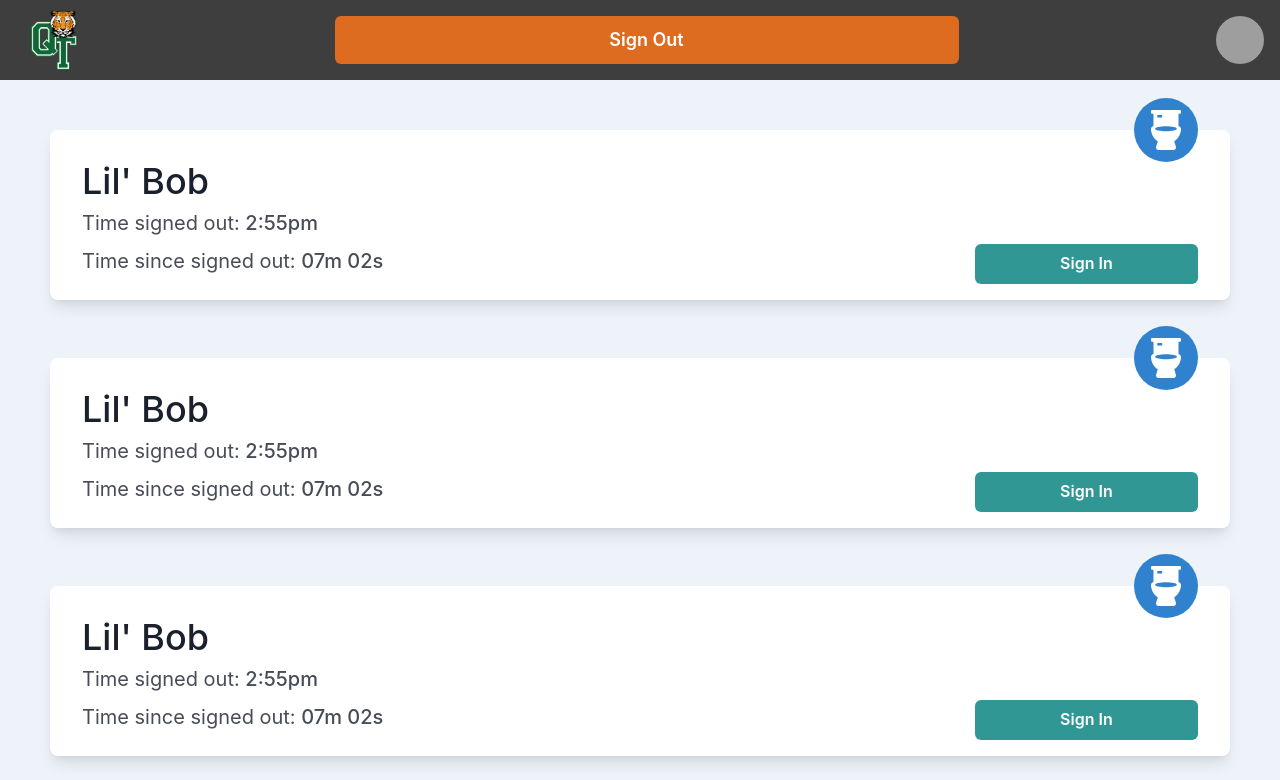
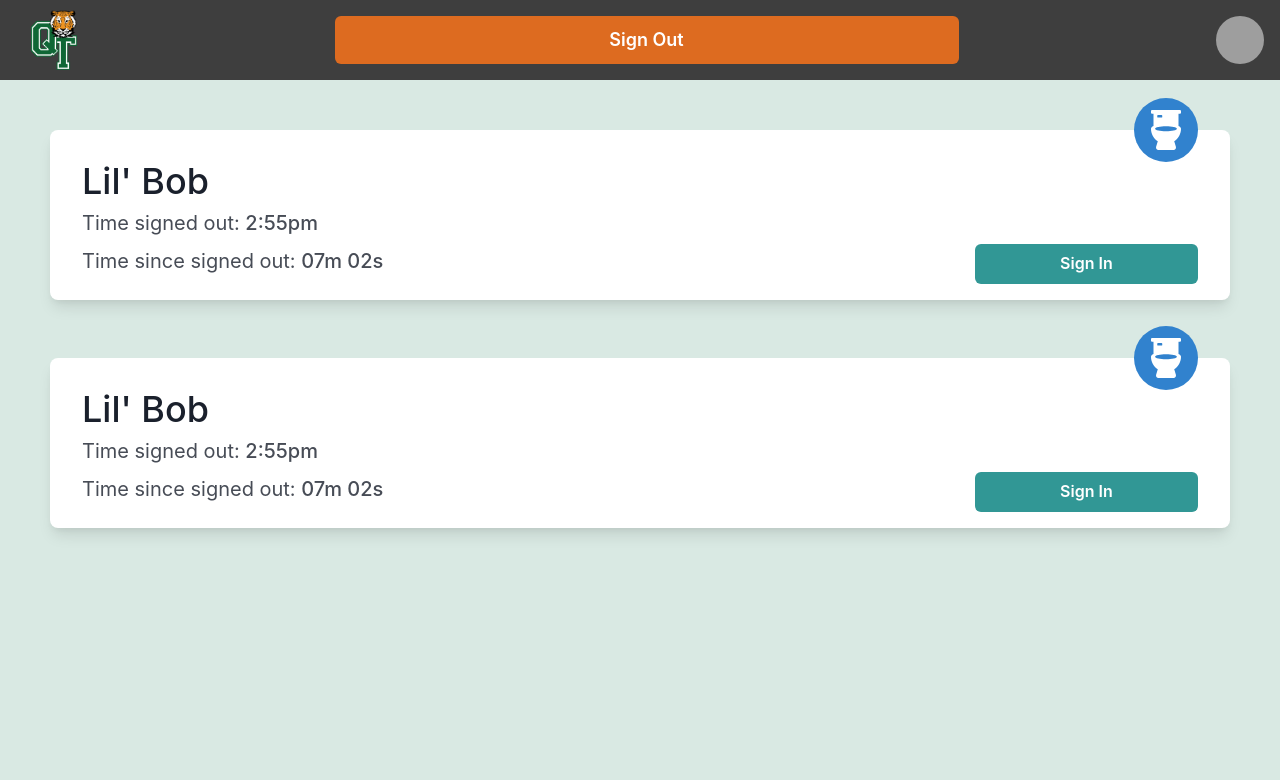
Before and after one commit to RayG96/QTBathroomLogger, a React (Create React App) app in the folder client/: page / in a window 1280 px wide. Shown: the top 780 px of the page. Built offline with nearby package versions, Linux system fonts and the light colour scheme; grey boxes are pictures that could not be loaded; the HTML template or start-up script is replaced by a standard one.

Commit message:
Changed background color, added pages

```diff
--- a/client/src/App.js
+++ b/client/src/App.js
@@ -1,21 +1,20 @@
-import { React, useContext } from 'react';
+import React, { useContext } from 'react';
 import { ChakraProvider, theme } from '@chakra-ui/react';
 import { BrowserRouter as Router, Routes, Route, Navigate } from 'react-router-dom';
 import Navbar from './components/Navbar';
-import Card from './components/Card';
+import NotFoundPage from 'pages/NotFoundPage';
+import HomePage from 'pages/HomePage';
+import RostersPage from 'pages/RostersPage';
 
 function App() {
     return (
         <ChakraProvider theme={theme}>
             <Router>
                 <Navbar />
-                    <Card />
-                    <Card />
-                    <Card />
-                    <Card />
-                    <Card />
-                    <Card />
                 <Routes>
+                    <Route path='/' element={<HomePage />} />
+                    <Route path='/rosters' element={<RostersPage />} />
+                    <Route path='*' element={<NotFoundPage />} />
                 </Routes>
             </Router>
         </ChakraProvider>
--- a/client/src/components/Card.js
+++ b/client/src/components/Card.js
@@ -7,8 +7,6 @@ import { FaToilet } from 'react-icons/fa'
 export default function Card() {
     return (
         <Flex
-            bg="#edf3f8"
-            _dark={{ bg: "#3e3e3e" }}
             p={50}
             paddingBottom={2}
             w="full"
--- a/client/src/components/Navbar.js
+++ b/client/src/components/Navbar.js
@@ -3,7 +3,6 @@ import {
     Box,
     Flex,
     Avatar,
-    Link,
     Image,
     Button,
     Menu,
@@ -18,6 +17,7 @@ import {
 } from '@chakra-ui/react';
 import logo from '../images/QT Logo 2021.png';
 import SignOutModal from './SignOutModal';
+import { Link, useLocation, useNavigate } from 'react-router-dom';
 
 export default function Nav() {
     const { isOpen, onOpen, onClose } = useDisclosure();
@@ -70,7 +70,7 @@ export default function Nav() {
                                     </Center>
                                     <br />
                                     <MenuDivider />
-                                    <MenuItem>Rosters</MenuItem>
+                                    <MenuItem as={Link} to={'/rosters'}>Rosters</MenuItem>
                                     <MenuItem>Logout</MenuItem>
                                 </MenuList>
                             </Menu>
--- a/client/src/index.css
+++ b/client/src/index.css
@@ -4,5 +4,5 @@
 
 #root {
     min-height: 100vh;
-    background: #edf3f8;
+    background: #d9e9e3;
 }
--- /dev/null
+++ b/client/src/pages/HomePage.js
@@ -0,0 +1,12 @@
+import { Box } from '@chakra-ui/react';
+import Card from 'components/Card';
+import React from 'react';
+
+export default function HomePage() {
+    return (
+        <Box>
+            <Card />
+            <Card />
+        </Box>
+    );
+}
--- /dev/null
+++ b/client/src/pages/NotFoundPage.js
@@ -0,0 +1,10 @@
+import { Box } from '@chakra-ui/react';
+import React from 'react';
+
+export default function NotFoundPage() {
+    return (
+        <Box textAlign={'center'} fontSize={'25px'} fontWeight={'medium'} paddingTop={20} margin={'0 auto'} width={{ base: '85%', md: '66%', lg: '50%' }}>
+            Page Not Found
+        </Box>
+    );
+}
--- /dev/null
+++ b/client/src/pages/RostersPage.js
@@ -0,0 +1,11 @@
+import { Box } from '@chakra-ui/react';
+import Card from 'components/Card';
+import React from 'react';
+
+export default function RostersPage() {
+    return (
+        <Box>
+
+        </Box>
+    );
+}
```
